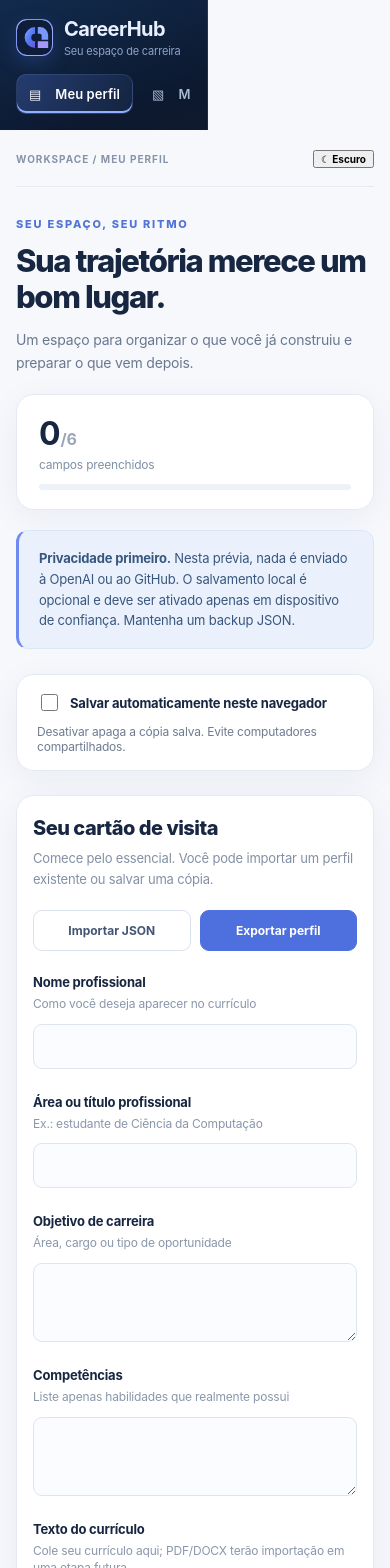
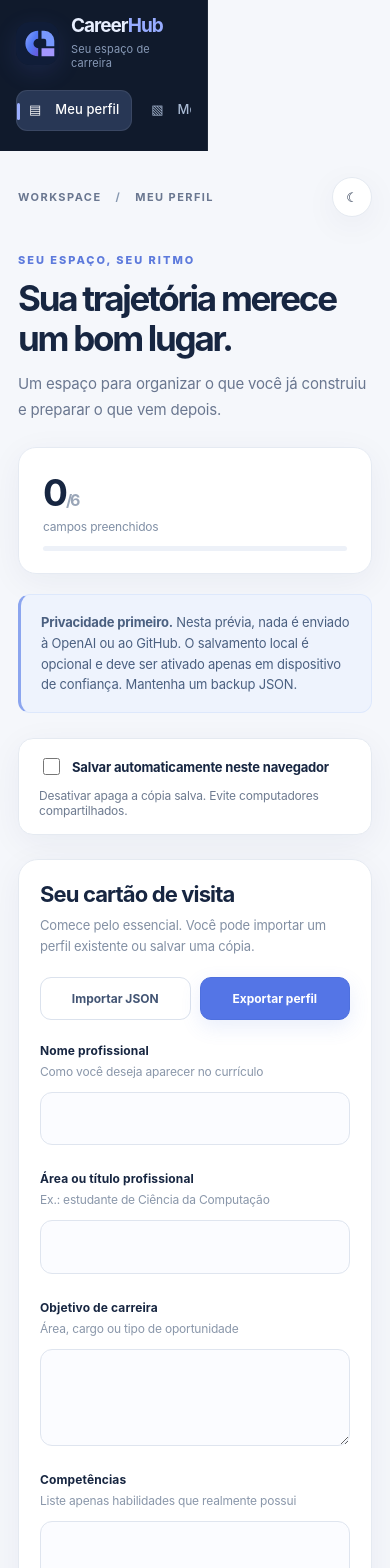
Before and after one commit to enthonydev/CareerHub, a React (Vite) app in the folder frontend/: page / in a window 390 px wide. Shown: the top 1568 px of the page. Built offline with nearby package versions, Linux system fonts and the light colour scheme.

Commit message:
design: consolidar layout editorial e tokens visuais da marca

```diff
--- a/frontend/src/style.css
+++ b/frontend/src/style.css
@@ -107,3 +107,64 @@ html[data-theme="dark"] .theme-choice .theme-symbol{background:linear-gradient(1
  .sidebar nav button:hover,.actions button:hover,.resume-tools button:hover{transform:none!important}
 }
 @media print{.sidebar{display:none!important}.intro,.workspace,.resume-paper{animation:none!important}.resume-paper{box-shadow:none!important;max-width:none!important}}
+
+
+/* CareerHub / identity 02 — typographic and product refinement */
+:root{--ch-cobalt:#567BEE;--ch-violet:#7467DF;--ch-mint:#28B6A2;--ch-ink:#16233E;--ch-paper:#F8FAFD}
+body{background:#F5F7FB}
+html[data-theme="dark"] body{background:#101622}
+.sidebar{background:#101A2C!important;border-right:1px solid #ffffff12!important;padding:30px 18px!important}
+.brand{gap:12px!important;align-items:center!important;padding:0 9px!important}
+.brandmark{display:block!important;object-fit:contain!important;width:43px!important;height:43px!important;border:0!important;border-radius:14px!important;background:transparent!important;box-shadow:0 7px 25px #5F7AFF22!important}
+.brand strong{font-size:19px!important;letter-spacing:-.055em!important;line-height:1.05}
+.brand-accent{color:#97ACFF}
+.brand small{font-size:11px!important;letter-spacing:.01em;color:#8799B6!important;margin-top:6px!important}
+.sidebar nav{margin-top:62px!important;gap:7px!important}
+.sidebar nav button{border-radius:11px!important;font-size:13px!important;min-height:46px!important;font-weight:550!important;padding:12px 14px!important}
+.sidebar nav button.selected{background:#283755!important;border:1px solid #ffffff15!important;box-shadow:none!important}
+.sidebar nav button.selected:before{content:"";height:17px;width:3px;position:absolute;left:0;top:calc(50% - 8px);background:#9BAEFF;border-radius:3px}
+.sidebar-bottom{border-top:1px solid #ffffff15;padding-top:22px!important}
+.main{max-width:1300px!important;padding:36px clamp(24px,4vw,60px)!important}
+.topbar{border-bottom:0!important;padding:0!important;min-height:38px;color:var(--muted)!important}
+.breadcrumb{letter-spacing:.13em;font-size:11px;font-weight:750}
+.breadcrumb-slash{margin:0 10px;color:#8798B0}
+.quick-theme{display:inline-flex;gap:10px;align-items:center;justify-content:center;min-height:40px;padding:8px 16px;background:var(--surface);border:1px solid var(--line);border-radius:22px;color:var(--ink);font-size:13px;font-weight:650;box-shadow:var(--ch-shadow);transition:transform .2s ease,background-color .3s ease}
+.quick-theme:hover{transform:translateY(-2px)}
+.intro{margin-top:50px!important;gap:40px}
+.intro h1{font-size:clamp(32px,3.8vw,51px)!important;letter-spacing:-.065em!important;font-weight:740!important;line-height:1.13!important;max-width:690px}
+.intro p:not(.eyebrow){font-size:15px!important;line-height:1.7!important;max-width:540px!important}
+.eyebrow{letter-spacing:.18em!important;color:#5D7ADC!important;font-size:11px!important}
+html[data-theme="dark"] .eyebrow{color:#9DAFFF!important}
+.progress{min-width:192px!important;padding:22px 24px!important}
+.progress strong{font-size:37px!important;letter-spacing:-.055em}
+.progressbar{height:5px!important}
+.notice{background:#EEF3FD!important;color:#4B6080!important;border:1px solid #DDE8FC!important;border-left:3px solid #8BA5EF!important;font-size:13px!important}
+html[data-theme="dark"] .notice{background:#1B2A42!important;color:#B7C7DD!important;border-color:#304563!important}
+.workspace{border-radius:20px!important;padding:clamp(24px,3vw,38px)!important}
+.section-heading h2{font-size:22px!important;font-weight:730!important;letter-spacing:-.04em!important}
+.section-heading p{max-width:460px}
+.form-grid{gap:26px 23px!important}
+label span{font-size:12px!important;letter-spacing:.01em}
+label input:not([type="checkbox"]),label textarea{border-radius:12px!important;padding:15px!important;line-height:1.55!important}
+.actions button,.resume-tools button{border-radius:11px!important;min-height:43px!important}
+.actions .primary,.resume-tools .primary{background:#5475E6!important;box-shadow:0 7px 20px #5076DC20}
+.save-control{border-radius:15px!important}
+.resume-paper{border-radius:5px!important}
+.settings-panel{margin-top:30px!important}
+.theme-choice{border-radius:17px!important}
+footer{font-size:12px;letter-spacing:.01em}
+@media(max-width:750px){
+ .sidebar{padding:16px!important}
+ .brand{padding:0!important}
+ .sidebar nav{margin-top:20px!important;gap:6px!important}
+ .sidebar nav button{padding:10px 12px!important;min-height:41px!important}
+ .main{padding:26px 18px!important}
+ .intro{margin-top:36px!important}
+ .intro h1{font-size:35px!important}
+ .progress{margin-top:25px}
+ .quick-theme span{display:none}
+ .quick-theme{height:40px;width:40px;padding:0}
+ .workspace{padding:21px!important}
+}
+@media print{.quick-theme{display:none!important}.resume-paper{box-shadow:none!important}}
+@media(prefers-reduced-motion:reduce){.quick-theme{transition:none!important}.quick-theme:hover{transform:none!important}}
```
